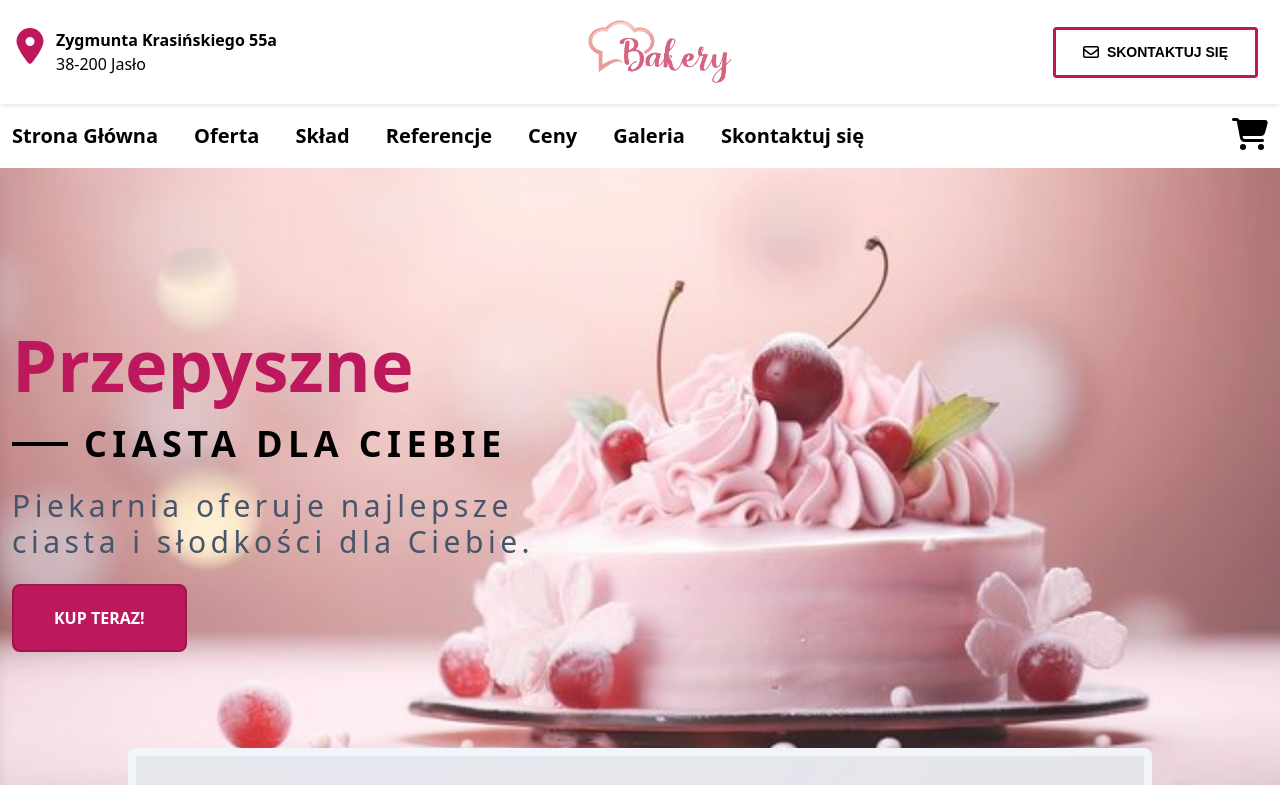
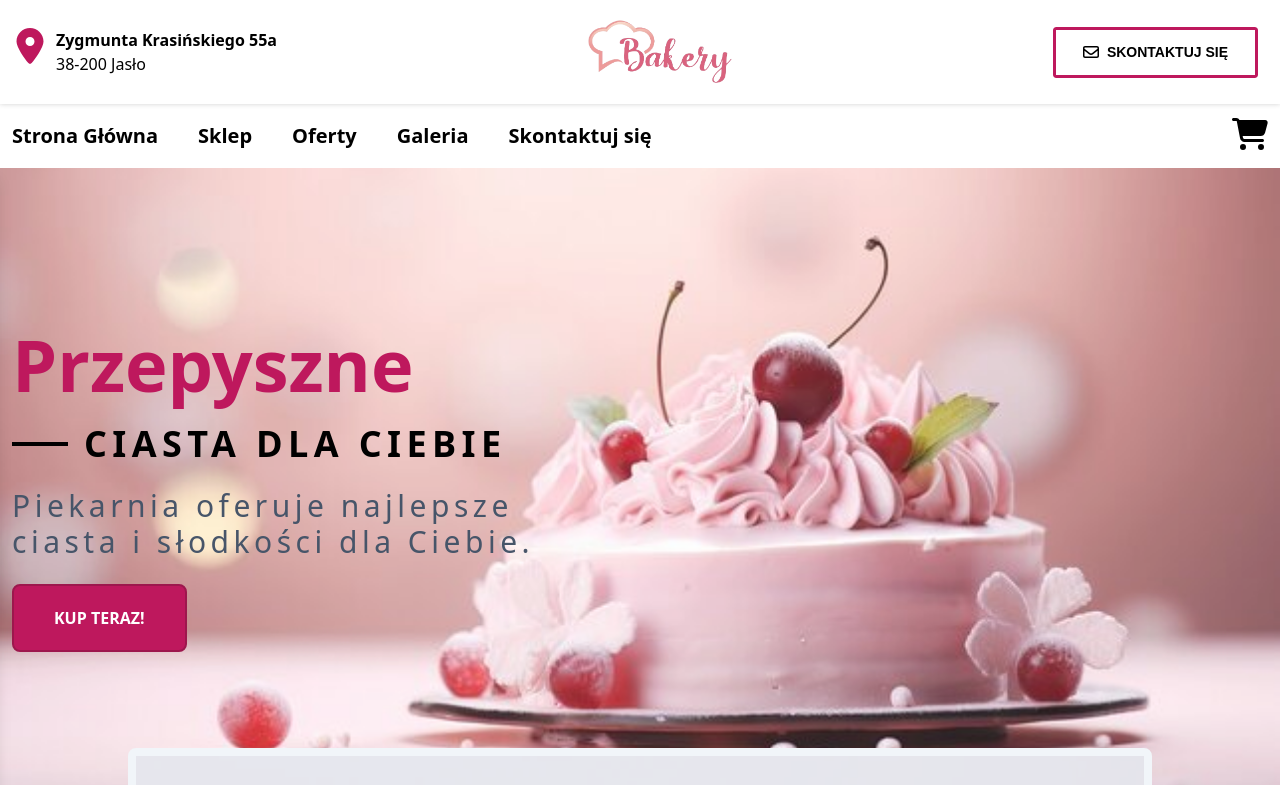
Before and after one commit to frooooooo7/Bakery---website, a React (Vite) app: page / in a window 1280 px wide. Shown: the top 785 px of the page. Built offline with nearby package versions, Linux system fonts and the light colour scheme.

Commit message:
Changes in UI of Navbar.

```diff
--- /dev/null
+++ b/src/components/Navbar.css
@@ -0,0 +1,53 @@
+.navigation {
+    display: flex;
+}
+
+.menu {
+    display: flex;
+    flex-direction: row;
+}
+
+.menu > li:not(:last-child) {
+    margin-right: 40px;
+}
+
+.menu a, .menu .li > Link {
+    position: relative;
+    display: inline-block;
+    font-size: 20px;
+    font-weight: 300;
+    color: #000000;
+    transition: color 0.2s ease;
+    padding: 3px 0;
+    font-weight: bold;
+}
+
+.menu a:hover, .menu .li > Link:hover {
+    color: #be185d;
+}
+
+.menu a:hover::after, .menu .li > Link:hover::after,
+.menu a:hover::before, .menu .li > Link:hover::before {
+    width: 100%;
+    left: 0;
+}
+
+.menu a::after, .menu .li > Link::after,
+.menu a::before, .menu .li > Link::before {
+    content: '';
+    position: absolute;
+    top: calc(100% + 5px);
+    width: 0;
+    right: 0;
+    height: 3px;
+}
+
+.menu a::before, .menu .li > Link::before {
+    transition: width 0.4s cubic-bezier(0.51, 0.18, 0, 0.88) 0.1s;
+    background: #000000;
+}
+
+.menu a::after, .menu .li > Link::after {
+    transition: width 0.2s cubic-bezier(0.29, 0.18, 0.26, 0.83);
+    background: #be185d;
+}
--- a/src/components/Navbar.tsx
+++ b/src/components/Navbar.tsx
@@ -2,10 +2,12 @@ import { FontAwesomeIcon } from '@fortawesome/react-fontawesome'
 import { faBars, faCartShopping, faEllipsisVertical, faX, faLocationDot } from '@fortawesome/free-solid-svg-icons'
 import { faEnvelope } from "@fortawesome/free-regular-svg-icons"
 import bakery_logo from "../assets/bakery-logo.png"
-import { useState } from 'react'
+import { useContext, useState } from 'react'
 import "../styles/ButtonFun.css"
 import Cart from './Cart'
-import { useNavigate } from 'react-router-dom'
+import { Link, useNavigate } from 'react-router-dom'
+import "./Navbar.css"
+import { CartContext } from '../contexts/CartContext'
 
 
 const Navbar = () => {
@@ -13,6 +15,11 @@ const Navbar = () => {
     const [isOpenMenu, setIsOpenMenu] = useState(false);
     const [isLoc, setIsLoc] = useState(false);
     const [isCartOpened, setIsCartOpened] = useState(false);
+
+    const context = useContext(CartContext)
+    if (!context) return null
+    const { cart } = context
+
     const navigate = useNavigate();
 
     const toggleMenu = () => {
@@ -55,19 +62,32 @@ const Navbar = () => {
                 </div>
             </div>
             <div className='container mx-auto hidden lg:flex justify-between items-center px-3 py-3'>
-                <div>
-                    <ul className='flex space-x-9 text-sm xl:text-xl font-bold cursor-pointer'>
-                        <li>Strona Główna</li>
-                        <li>Oferta</li>
-                        <li>Skład</li>
-                        <li>Referencje</li>
-                        <li>Ceny</li>
-                        <li>Galeria</li>
-                        <li>Skontaktuj się</li>
+                <nav className="navigation">
+                    <ul className="menu">
+                        <li className="li">
+                            <Link to={"/"}>Strona Główna</Link>
+                        </li>
+                        <li className="li">
+                            <Link to={"/sklep"}>Sklep</Link>
+                        </li>
+                        <li className="li">
+                            <Link to={""}>Oferty</Link>
+                        </li>
+                        <li className="li">
+                            <Link to={""}>Galeria</Link>
+                        </li>
+                        <li className="li">
+                            <Link to={""}>Skontaktuj się</Link>
+                        </li>
                     </ul>
-                </div>
+                </nav>
                 <div className='relative'>
                     <FontAwesomeIcon icon={faCartShopping} className='h-7 w-7 xl:h-9 xl:w-9' onClick={toggleCart} />
+                    {cart.length > 0 && (
+                        <span className="absolute -top-1 -right-4  text-[#be185d] font-bold flex items-center justify-center text-sm">
+                            {cart.length}
+                        </span>
+                    )}
                     <Cart isCartOpened={isCartOpened} />
                 </div>
             </div>
```
